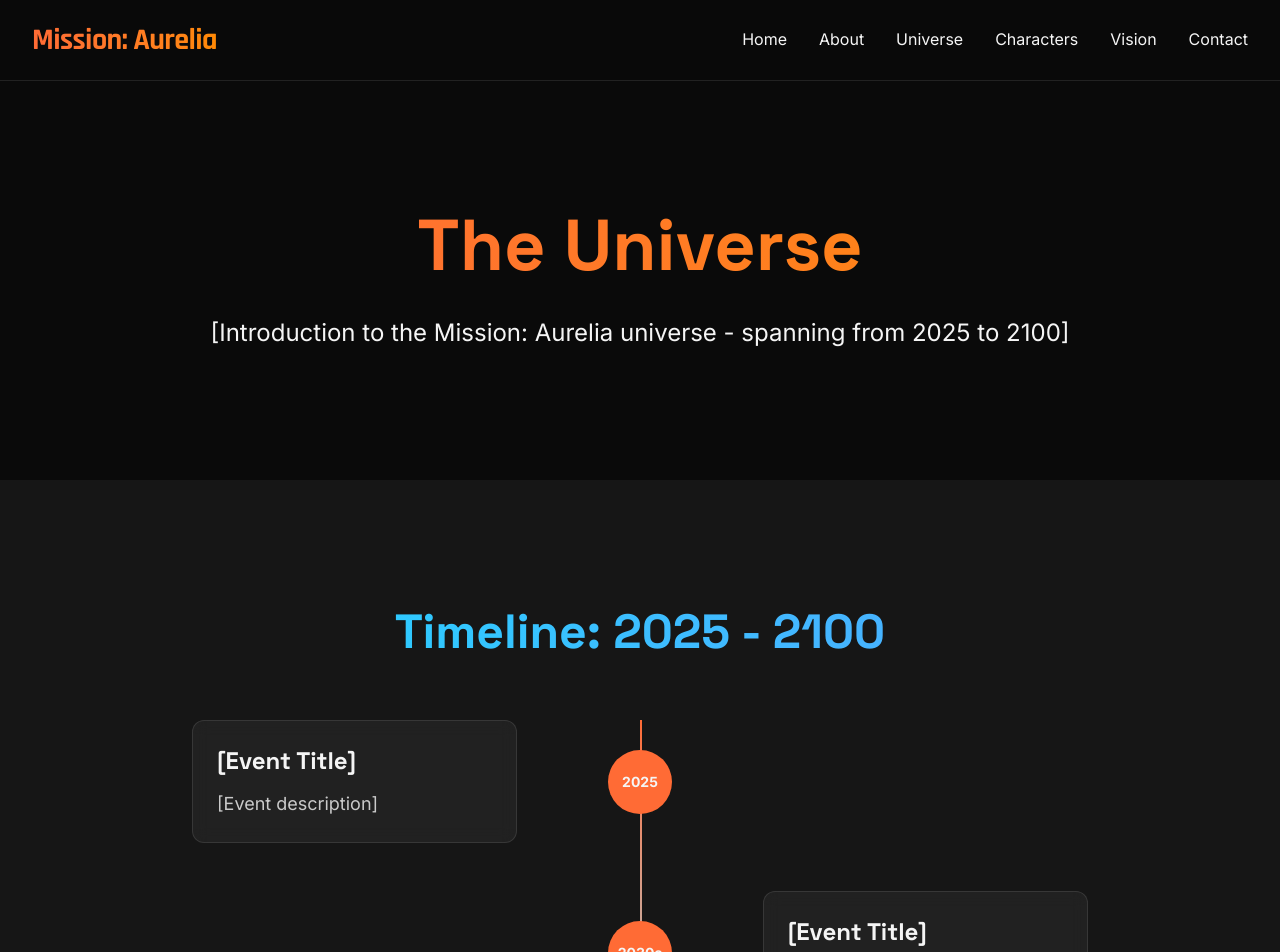
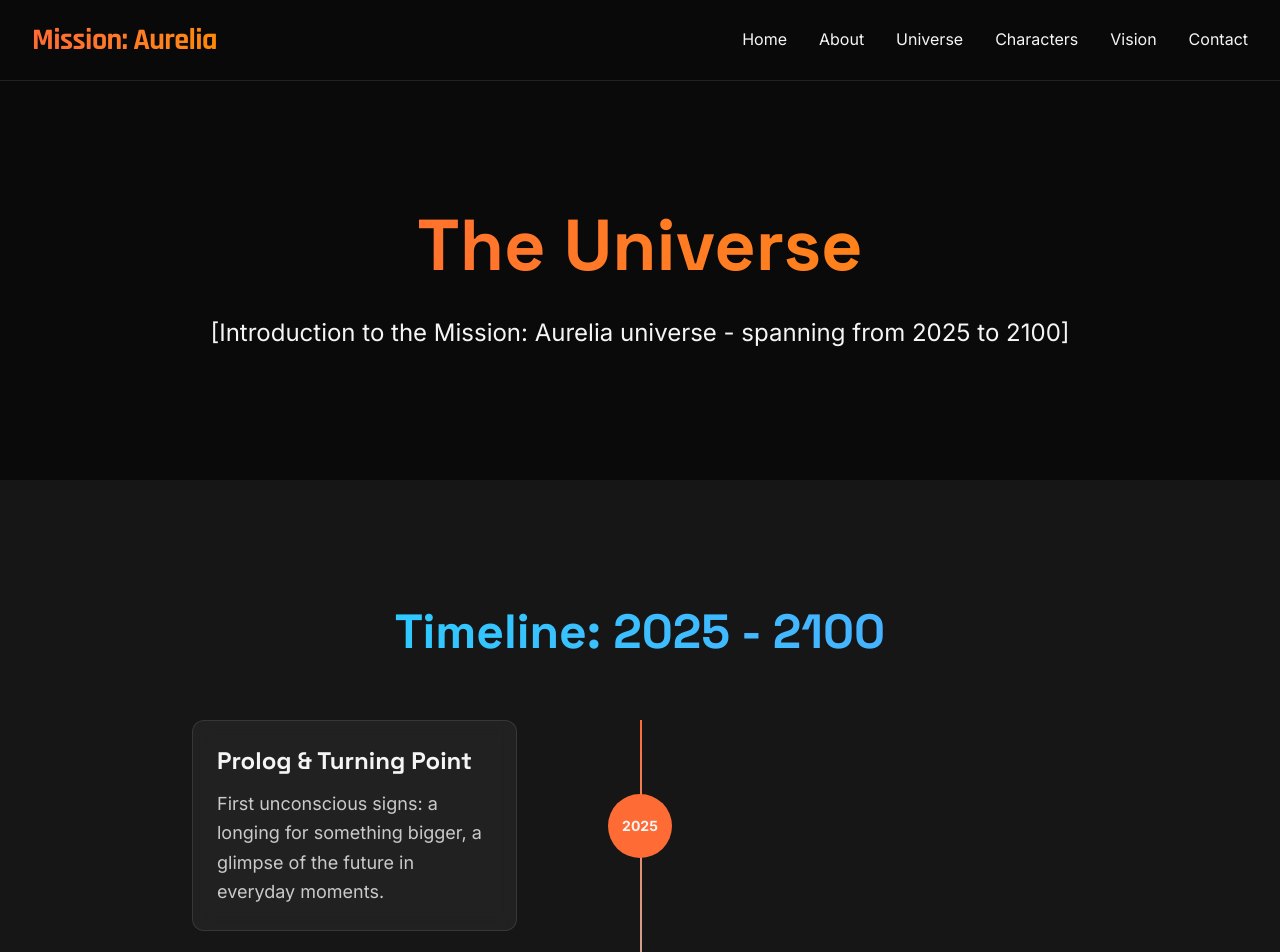
Before and after one commit to missionaurelia/mission-aurelia-website, a React (Vite) app: page /universe in a window 1280 px wide. Shown: the top 952 px of the page. Built offline with nearby package versions, Linux system fonts and the light colour scheme; the HTML template or start-up script is replaced by a standard one.

Commit message:
Update Universe.jsx

```diff
--- a/src/pages/Universe.jsx
+++ b/src/pages/Universe.jsx
@@ -2,8 +2,8 @@ import { motion } from 'framer-motion';
 
 export default function Universe() {
   const timelineEvents = [
-    { year: '2025', title: '[Event Title]', description: '[Event description]' },
-    { year: '2030s', title: '[Event Title]', description: '[Event description]' },
+    { year: '2025', title: 'Prolog & Turning Point', description: 'First unconscious signs: a longing for something bigger, a glimpse of the future in everyday moments.' },
+    { year: '2030s', title: 'Upheaval & Manifestation', description: 'First social division between augmented and unaugmented humans. Integration of intelligent humanoid robots called “AIM” (AI Manifesto).' },
     { year: '2040s', title: '[Event Title]', description: '[Event description]' },
     { year: '2050s', title: '[Event Title]', description: '[Event description]' },
     { year: '2060s', title: '[Event Title]', description: '[Event description]' },
```
